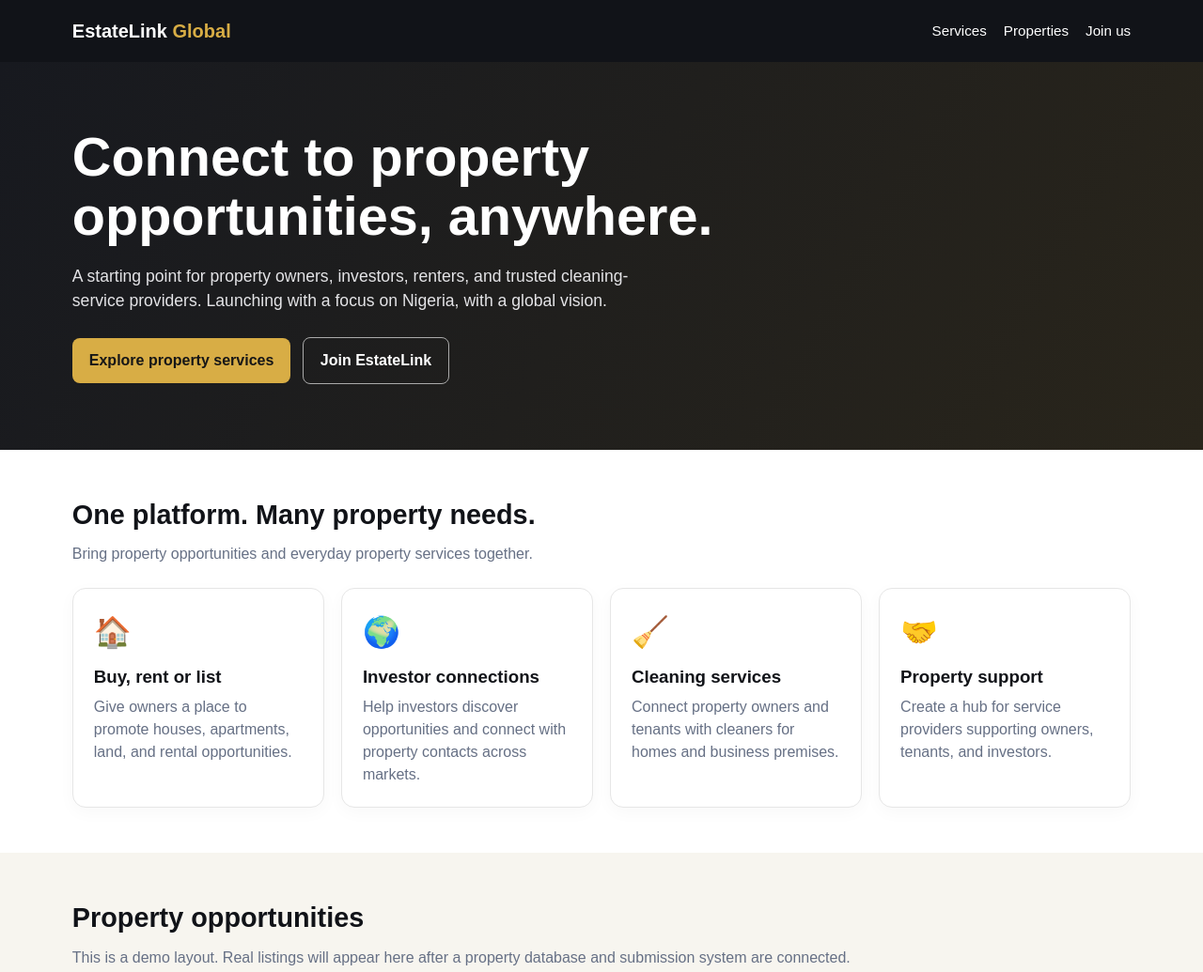
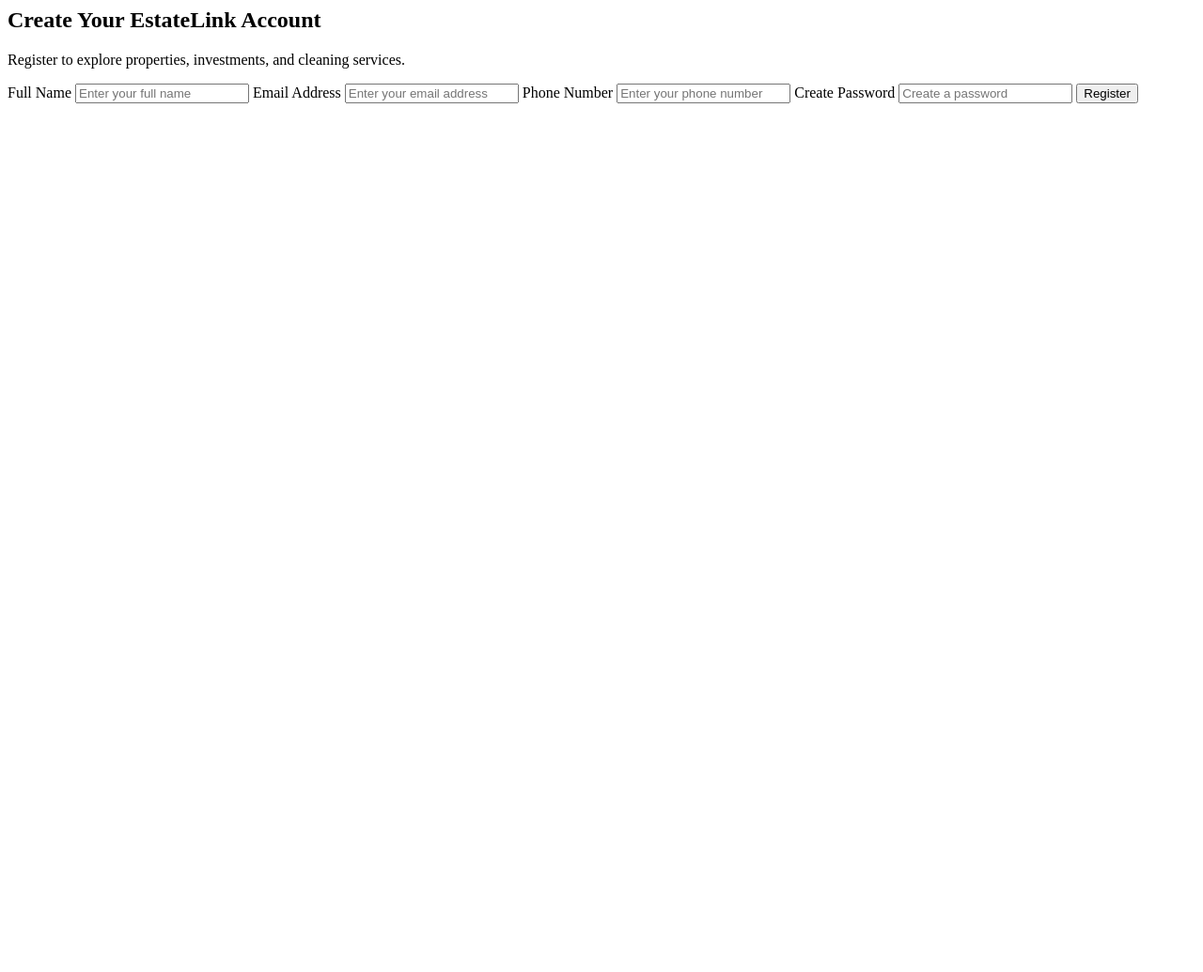
Before and after one commit to Edmiston68/adorable-croissant-25d459, a plain HTML site: page index.html in a window 1280 px wide. Shown: the top 1035 px of the page at 94% size. After the commit the page ends 800 px from the top, so only its background shows below. Drawn offline with Linux system fonts and the light colour scheme.

Commit message:
Add user registration form and update JS handling
Added a registration section with a form for user account creation, including fields for full name, email, phone number, and password. Updated the JavaScript to handle form submission for the new registration form.

```diff
--- a/index.html
+++ b/index.html
@@ -1,82 +1,55 @@
-<!doctype html>
-<html lang="en">
-<head>
-<meta charset="utf-8">
-<meta name="viewport" content="width=device-width, initial-scale=1">
-<title>EstateLink Global | Properties & Services</title>
-<style>
-:root{--gold:#d8ad45;--ink:#111318;--muted:#667085;--cream:#f7f5ef}
-*{box-sizing:border-box}body{margin:0;font-family:Arial,Helvetica,sans-serif;color:var(--ink);line-height:1.5}
-header{background:var(--ink);color:white;padding:18px 6%;display:flex;justify-content:space-between;align-items:center;gap:16px;flex-wrap:wrap}
-.brand{font-weight:800;font-size:1.25rem}.brand span{color:var(--gold)}
-nav a{color:white;text-decoration:none;margin-left:18px;font-size:.95rem}
-.hero{padding:70px 6%;background:linear-gradient(120deg,#17191f,#29251b);color:white}
-.hero h1{font-size:clamp(2rem,5vw,3.6rem);line-height:1.1;max-width:760px;margin:0 0 18px}
-.hero p{max-width:640px;color:#e4e4e7;font-size:1.1rem}
-.btn{display:inline-block;background:var(--gold);color:#171717;padding:12px 18px;border-radius:8px;text-decoration:none;font-weight:700;margin:8px 8px 0 0;border:0;cursor:pointer}
-.btn.secondary{background:transparent;color:white;border:1px solid #aaa}
-section{padding:48px 6%}.section-title{font-size:1.8rem;margin:0 0 8px}.intro{color:var(--muted);margin:0 0 24px}
-.cards{display:grid;grid-template-columns:repeat(auto-fit,minmax(220px,1fr));gap:18px}
-.card{border:1px solid #e6e6e6;border-radius:14px;padding:22px;background:white;box-shadow:0 5px 18px #00000008}
-.card .icon{font-size:2rem}.card h3{margin:10px 0 6px}.card p{color:var(--muted);margin:0}
-.goldband{background:var(--cream)}
-form{display:grid;gap:12px;max-width:650px}input,select,textarea{font:inherit;padding:12px;border:1px solid #d0d5dd;border-radius:8px;width:100%}
-.note{background:#fff7df;border-left:4px solid var(--gold);padding:12px 15px;border-radius:5px;color:#5d4a1b}
-footer{background:var(--ink);color:#ddd;padding:24px 6%;font-size:.9rem}
-@media(max-width:600px){nav a{margin:0 12px 0 0;display:inline-block}.hero{padding-top:50px}}
-</style>
-</head>
-<body>
-<header>
-  <div class="brand">EstateLink <span>Global</span></div>
-  <nav><a href="#services">Services</a><a href="#listings">Properties</a><a href="#join">Join us</a></nav>
-</header>
-<main>
-<section class="hero">
-  <h1>Connect to property opportunities, anywhere.</h1>
-  <p>A starting point for property owners, investors, renters, and trusted cleaning-service providers. Launching with a focus on Nigeria, with a global vision.</p>
-  <a class="btn" href="#listings">Explore property services</a>
-  <a class="btn secondary" href="#join">Join EstateLink</a>
+<section id="register">
+  <h2>Create Your EstateLink Account</h2>
+  <p>Register to explore properties, investments, and cleaning services.</p>
+
+  <form id="registrationForm">
+    <label for="fullName">Full Name</label>
+    <input
+      type="text"
+      id="fullName"
+      name="fullName"
+      placeholder="Enter your full name"
+      required
+    >
+
+    <label for="email">Email Address</label>
+    <input
+      type="email"
+      id="email"
+      name="email"
+      placeholder="Enter your email address"
+      required
+    >
+
+    <label for="phone">Phone Number</label>
+    <input
+      type="tel"
+      id="phone"
+      name="phone"
+      placeholder="Enter your phone number"
+      required
+    >
+
+    <label for="password">Create Password</label>
+    <input
+      type="password"
+      id="password"
+      name="password"
+      placeholder="Create a password"
+      minlength="8"
+      required
+    >
+
+    <button type="submit">Register</button>
+    <p id="formMessage" aria-live="polite"></p>
+  </form>
 </section>
-<section id="services">
-  <h2 class="section-title">One platform. Many property needs.</h2>
-  <p class="intro">Bring property opportunities and everyday property services together.</p>
-  <div class="cards">
-    <article class="card"><div class="icon">🏠</div><h3>Buy, rent or list</h3><p>Give owners a place to promote houses, apartments, land, and rental opportunities.</p></article>
-    <article class="card"><div class="icon">🌍</div><h3>Investor connections</h3><p>Help investors discover opportunities and connect with property contacts across markets.</p></article>
-    <article class="card"><div class="icon">🧹</div><h3>Cleaning services</h3><p>Connect property owners and tenants with cleaners for homes and business premises.</p></article>
-    <article class="card"><div class="icon">🤝</div><h3>Property support</h3><p>Create a hub for service providers supporting owners, tenants, and investors.</p></article>
-  </div>
-</section>
-<section id="listings" class="goldband">
-  <h2 class="section-title">Property opportunities</h2>
-  <p class="intro">This is a demo layout. Real listings will appear here after a property database and submission system are connected.</p>
-  <div class="cards">
-    <article class="card"><h3>Residential property</h3><p>Houses, flats, and apartments for sale or rent.</p></article>
-    <article class="card"><h3>Land & investment</h3><p>Land opportunities and property investment enquiries.</p></article>
-    <article class="card"><h3>Cleaning requests</h3><p>Cleaning services for homes, offices, and rental properties.</p></article>
-  </div>
-</section>
-<section id="join">
-  <h2 class="section-title">Register your interest</h2>
-  <p class="intro">Use this sample form to preview the intended sign-up experience.</p>
-  <div class="note">Demo only: this form does not save or send submissions yet. A secure backend will be needed before accepting real customer information.</div>
-  <form id="interestForm">
-    <label>Full name<input name="name" placeholder="Your name" required></label>
-    <label>Email or phone<input name="contact" placeholder="How can we contact you?" required></label>
-    <label>I am a…<select name="role" required><option value="">Choose one</option><option>Property owner</option><option>Investor</option><option>Looking to buy or rent</option><option>Cleaner / cleaning company</option><option>Other service provider</option></select></label>
-    <label>Country or city<input name="location" placeholder="e.g. Lagos, Nigeria"></label>
-    <button class="btn" type="submit">Preview registration</button>
-  </form>
-  <p id="formMessage" aria-live="polite"></p>
-</section>
-</main>
-<footer>© 2026 EstateLink Global · Properties, investments & cleaning services<br>Prototype website — booking, payments, accounts, and saved listings are not active yet.</footer>
+
 <script>
-document.getElementById('interestForm').addEventListener('submit',function(e){
- e.preventDefault();
- document.getElementById('formMessage').textContent='Thank you. This is only a preview; your details have not been sent or saved.';
+document.getElementById("registrationForm").addEventListener("submit", function(event) {
+  event.preventDefault();
+
+  document.getElementById("formMessage").textContent =
+    "Your form is working in preview mode. Account registration is not active yet.";
 });
 </script>
-</body>
-</html>
```
